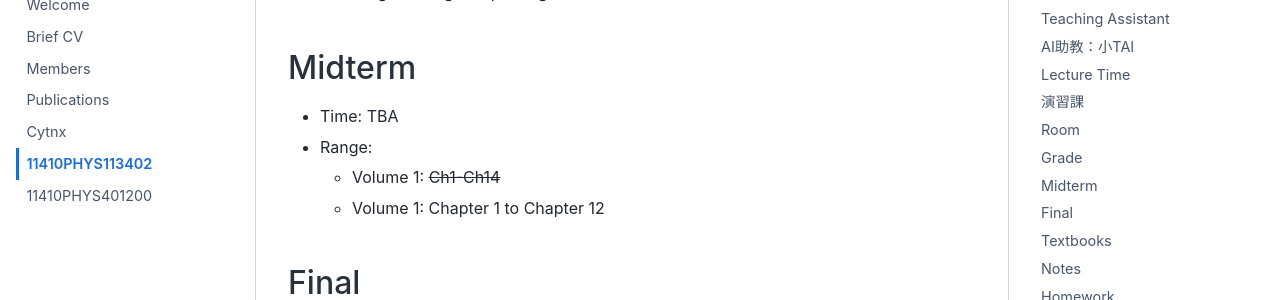
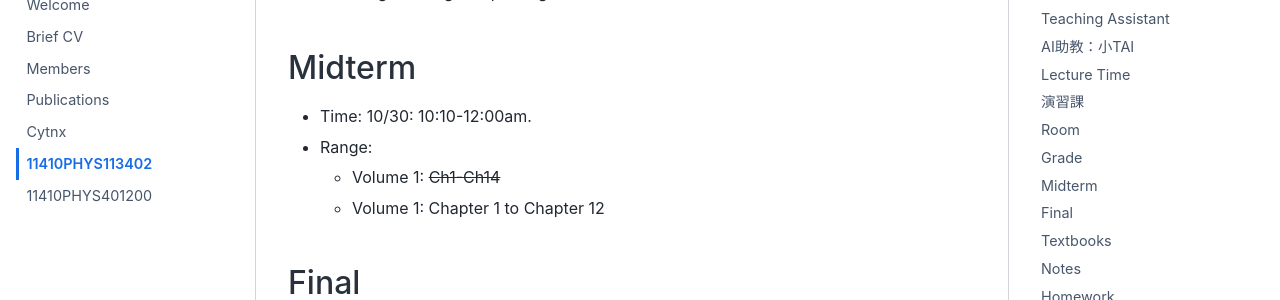
Before and after one commit to pcchen/pcchen.github.io, a Jupyter Book: the page built from teaching/11410PHYS113402.md, in a window 1280 px wide and 900 px high, scrolled down 1134 px. Shown: the part 154-454 px from the top of the window. Built offline with Jupyter Book 1.0.4 settings and Sphinx 7.4.7 and the Sphinx Book theme 1.1.4, drawn with Linux system fonts in a browser that asks for light colours.

Commit message:
update midterm

```diff
--- a/teaching/11410PHYS113402.md
+++ b/teaching/11410PHYS113402.md
@@ -30,7 +30,7 @@ https://sci-tai.vm.nthu.edu.tw/signin
   * Programming and plotting are not allowed.
 
 ## Midterm
-* Time: TBA
+* Time: 10/30: 10:10-12:00am.
 * Range:
   * Volume 1: <s>Ch1-Ch14</s>
   * Volume 1: Chapter 1 to Chapter 12
```
